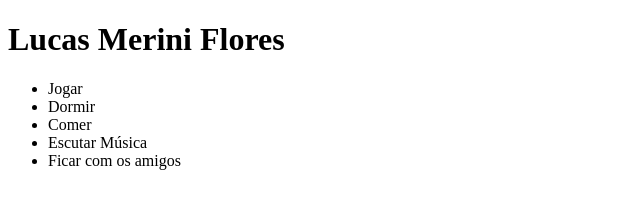
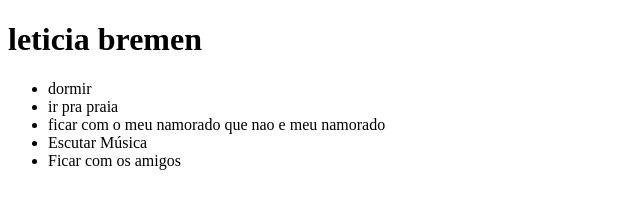
Before and after one commit to lelehbr/aulas-git, a plain HTML site: page index.html in a window 1280 px wide. Shown: the whole page, without its empty margins (0-640 px from the left). Drawn offline with Linux system fonts and the light colour scheme.

Commit message:
mto fã do nevs

```diff
--- a/index.html
+++ b/index.html
@@ -13,11 +13,11 @@
 
 <body>
 
- <h1>Lucas Merini Flores</h1>
+ <h1>leticia bremen</h1>
 <ul>
-<li>Jogar</li>
-<li>Dormir</li>
-<li>Comer</li>
+<li>dormir</li>
+<li>ir pra praia</li>
+<li>ficar com o meu namorado que nao e meu namorado</li>
 <li>Escutar Música</li>
 <li>Ficar com os amigos</li>
 </ul>
```
